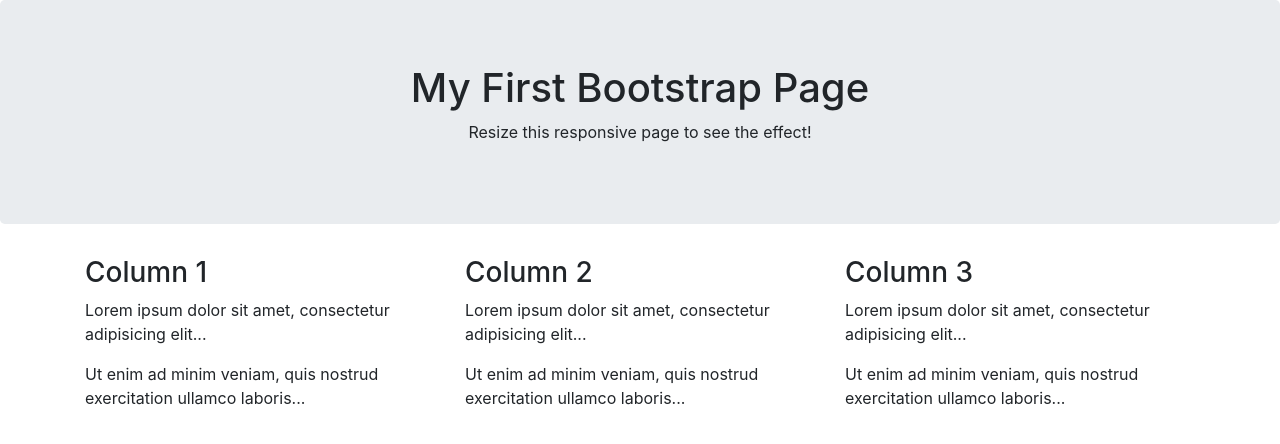
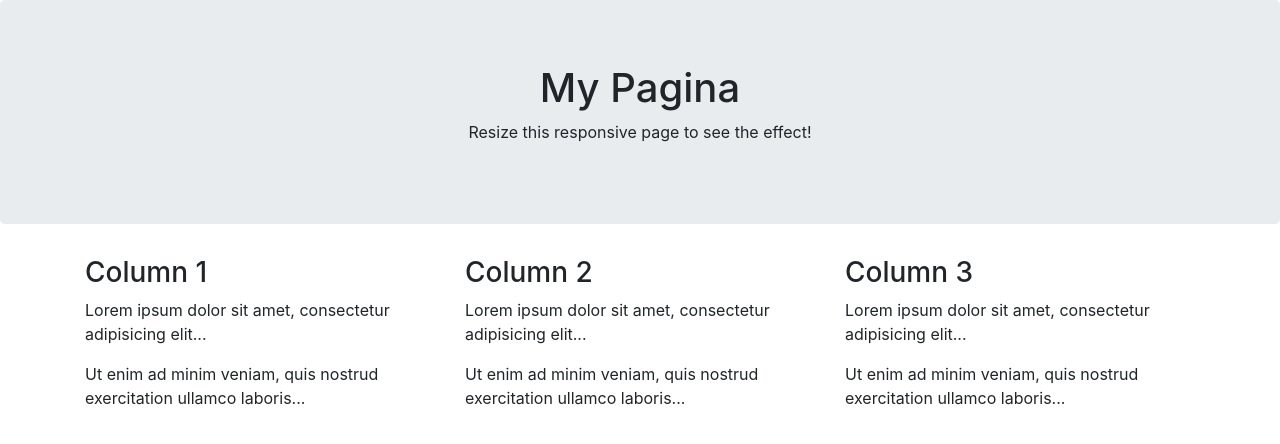
Before and after one commit to luis-cedeno21/pagina-web, a plain HTML site: page index.html in a window 1280 px wide. Drawn offline with nearby package versions, Linux system fonts and the light colour scheme.

Commit message:
cambio del titulo.

```diff
--- a/index.html
+++ b/index.html
@@ -14,7 +14,7 @@
 <body>
 
     <div class="jumbotron text-center">
-        <h1>My First Bootstrap Page</h1>
+        <h1>My Pagina</h1>
         <p>Resize this responsive page to see the effect!</p>
     </div>
 
```
